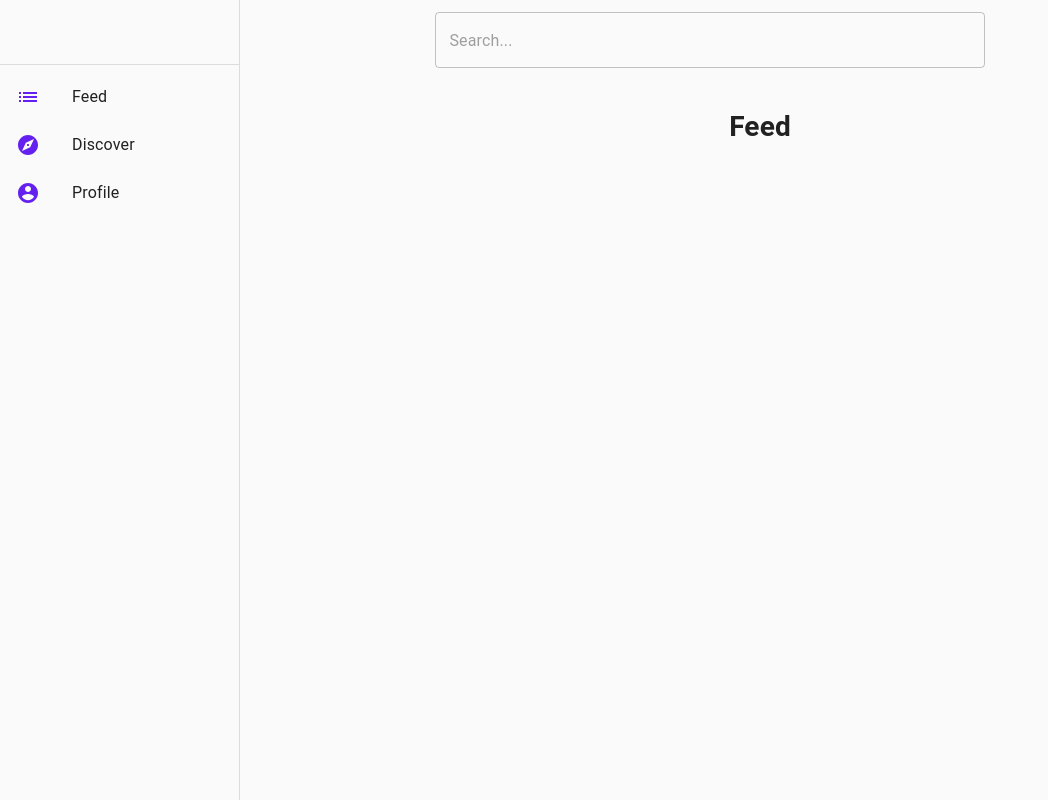
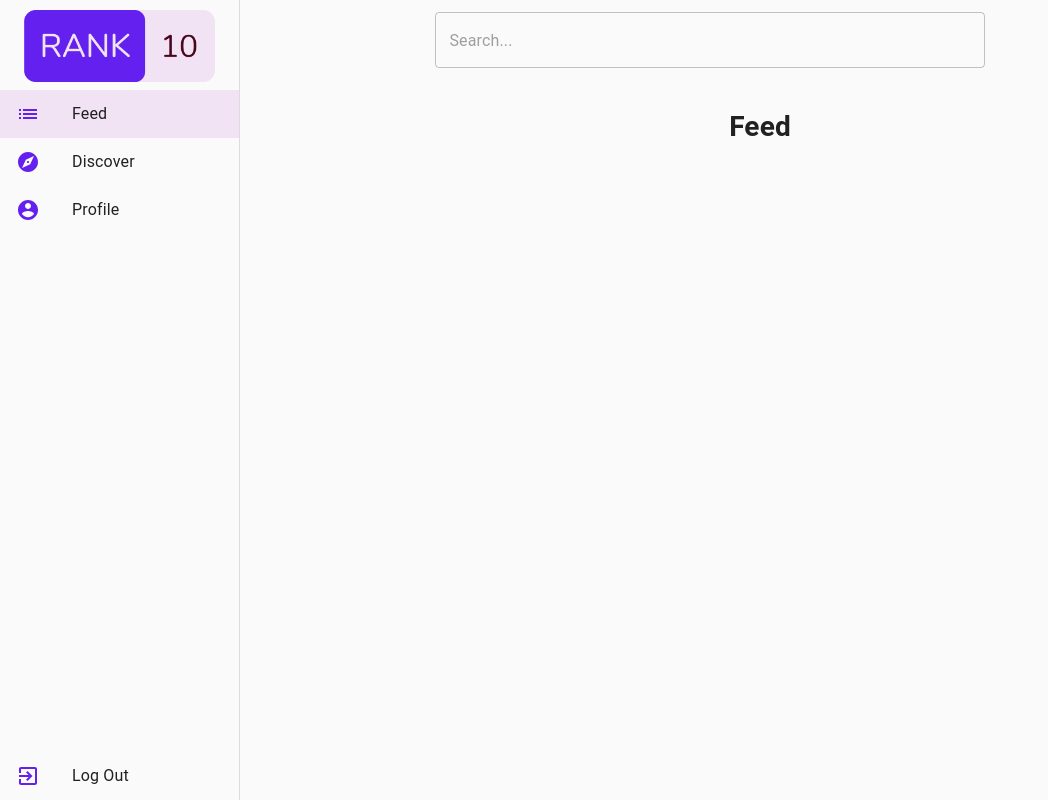
Before and after one commit to meh430/rankten, a React (Create React App) app: page /#/main in a window 1280 px wide. Shown: the whole page, without its empty margins (0-1048 px from the left). Built offline with nearby package versions, Linux system fonts and the light colour scheme.

Commit message:
Switches color to show focus

```diff
--- a/src/routes/MainRoute.js
+++ b/src/routes/MainRoute.js
@@ -1,10 +1,11 @@
-import React, { useContext } from "react";
+import React, { useContext, useState } from "react";
 import { Switch, Route, Link } from "react-router-dom";
 import { UserContext } from "../Contexts";
 import ExploreIcon from "@material-ui/icons/Explore";
 import AccountCircleIcon from "@material-ui/icons/AccountCircle";
 import ListIcon from "@material-ui/icons/List";
 import MenuIcon from "@material-ui/icons/Menu";
+import ExitToAppIcon from '@material-ui/icons/ExitToApp';
 import {
     TextField,
     Drawer,
@@ -24,6 +25,8 @@ import {
 } from "@material-ui/core";
 import "../App.css";
 import { appThemeConstants } from "../misc/AppTheme";
+import { Logo } from "../components/Logo";
+import '../App.css';
 
 const drawerWidth = 240;
 const useStyles = makeStyles((theme) => ({
@@ -34,7 +37,7 @@ const useStyles = makeStyles((theme) => ({
         [theme.breakpoints.up("sm")]: {
             width: drawerWidth,
             flexShrink: 0,
-        },
+        }
     },
     appBar: {
         [theme.breakpoints.up("sm")]: {
@@ -65,8 +68,14 @@ export const MainRoute = (props) => {
     const currentTheme = useTheme();
     //const { user } = useContext(UserContext);
     const container = window !== undefined ? () => window().document.body : undefined;
-    const [mobileOpen, setMobileOpen] = React.useState(false);
+    const [mobileOpen, setMobileOpen] = useState(false);
+    const [tabIndex, setTabIndex] = useState(0);
+
+
     const classes = useStyles();
+
+    const selectedColor = currentTheme.palette.type === "light" ? appThemeConstants.palePurple : appThemeConstants.lavender;
+    const unselectedColor = currentTheme.palette.background.default;
     const linkStyle = {
         textDecoration: "none",
         color: currentTheme.palette.text.primary,
@@ -76,29 +85,37 @@ export const MainRoute = (props) => {
     };
     const handleDrawerToggle = () => setMobileOpen(!mobileOpen);
     const drawer = (
-        <div>
-            <div className={classes.toolbar} />
-            <Divider />
+        <div className="col" style={{ width: "100%"}}>
+            <Logo/>
             <List>
                 <Link to="/main" style={linkStyle}>
-                    <ListItem button key="feed">
+                    <ListItem button key="feed" onClick={() => setTabIndex(0)} style={{backgroundColor: tabIndex === 0 ? selectedColor : unselectedColor}}>
                         <ListItemIcon>{<ListIcon style={iconColor} />}</ListItemIcon>
                         <ListItemText primary={"Feed"} />
                     </ListItem>
                 </Link>
                 <Link to="/main/discover" style={linkStyle}>
-                    <ListItem button key="discover">
+                    <ListItem button key="discover" onClick={() => setTabIndex(1)} style={{backgroundColor: tabIndex === 1 ? selectedColor : unselectedColor}}>
                         <ListItemIcon>{<ExploreIcon style={iconColor} />}</ListItemIcon>
                         <ListItemText primary={"Discover"} />
                     </ListItem>
                 </Link>
                 <Link to="/main/profile" style={linkStyle}>
-                    <ListItem button key="profile">
+                    <ListItem button key="profile" onClick={() => setTabIndex(2)} style={{backgroundColor: tabIndex === 2 ? selectedColor : unselectedColor}}>
                         <ListItemIcon>{<AccountCircleIcon style={iconColor} />}</ListItemIcon>
                         <ListItemText primary={"Profile"} />
                     </ListItem>
                 </Link>
             </List>
+
+            <div className="col" style={{ position: "absolute", bottom: 0, width: "100%" }}>
+                <Link to="/auth" style={linkStyle}>
+                    <ListItem button key="logout">
+                        <ListItemIcon>{<ExitToAppIcon style={iconColor} />}</ListItemIcon>
+                        <ListItemText primary={"Log Out"} />
+                    </ListItem>
+                </Link>
+            </div>
         </div>
     );
     return (
```
